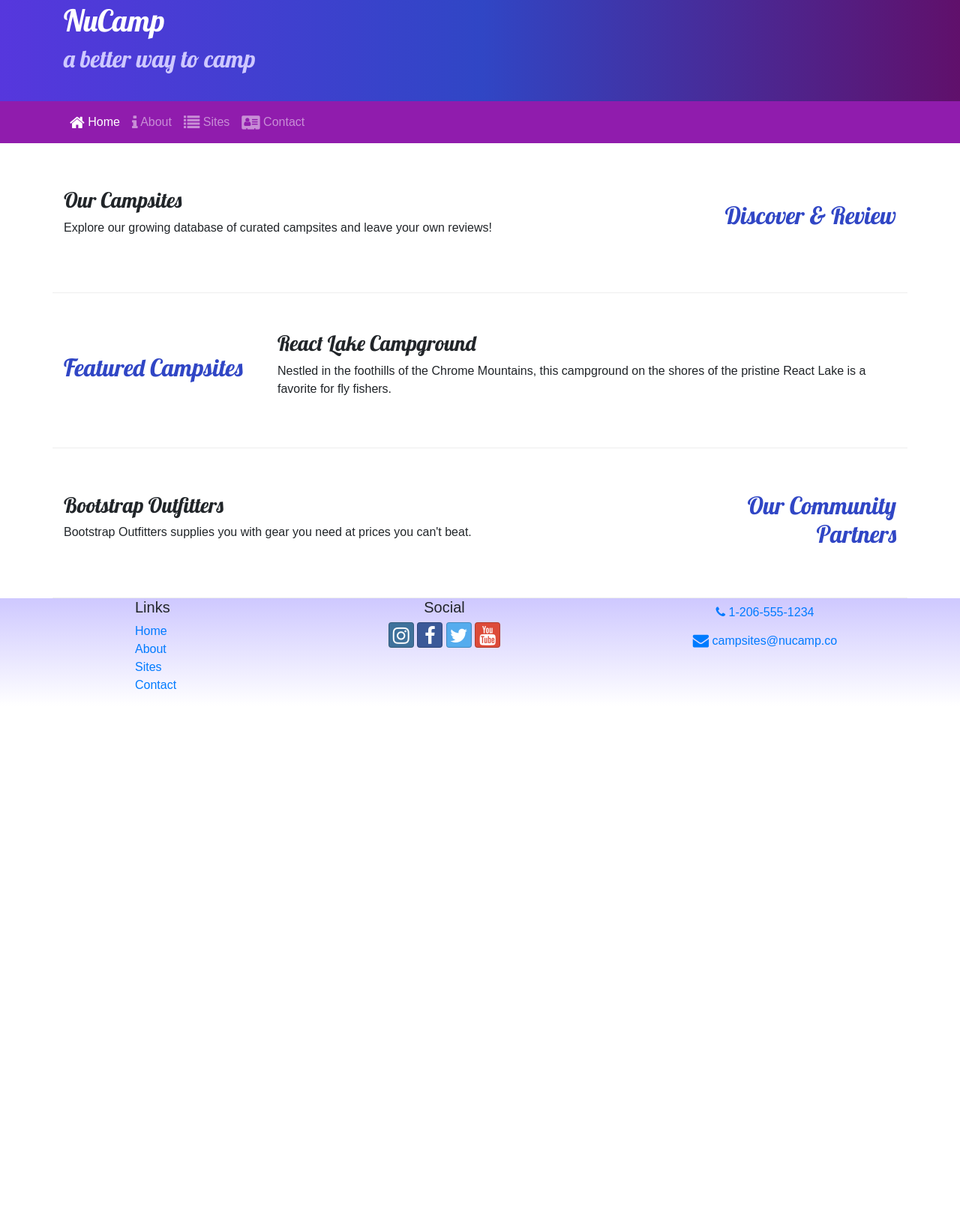
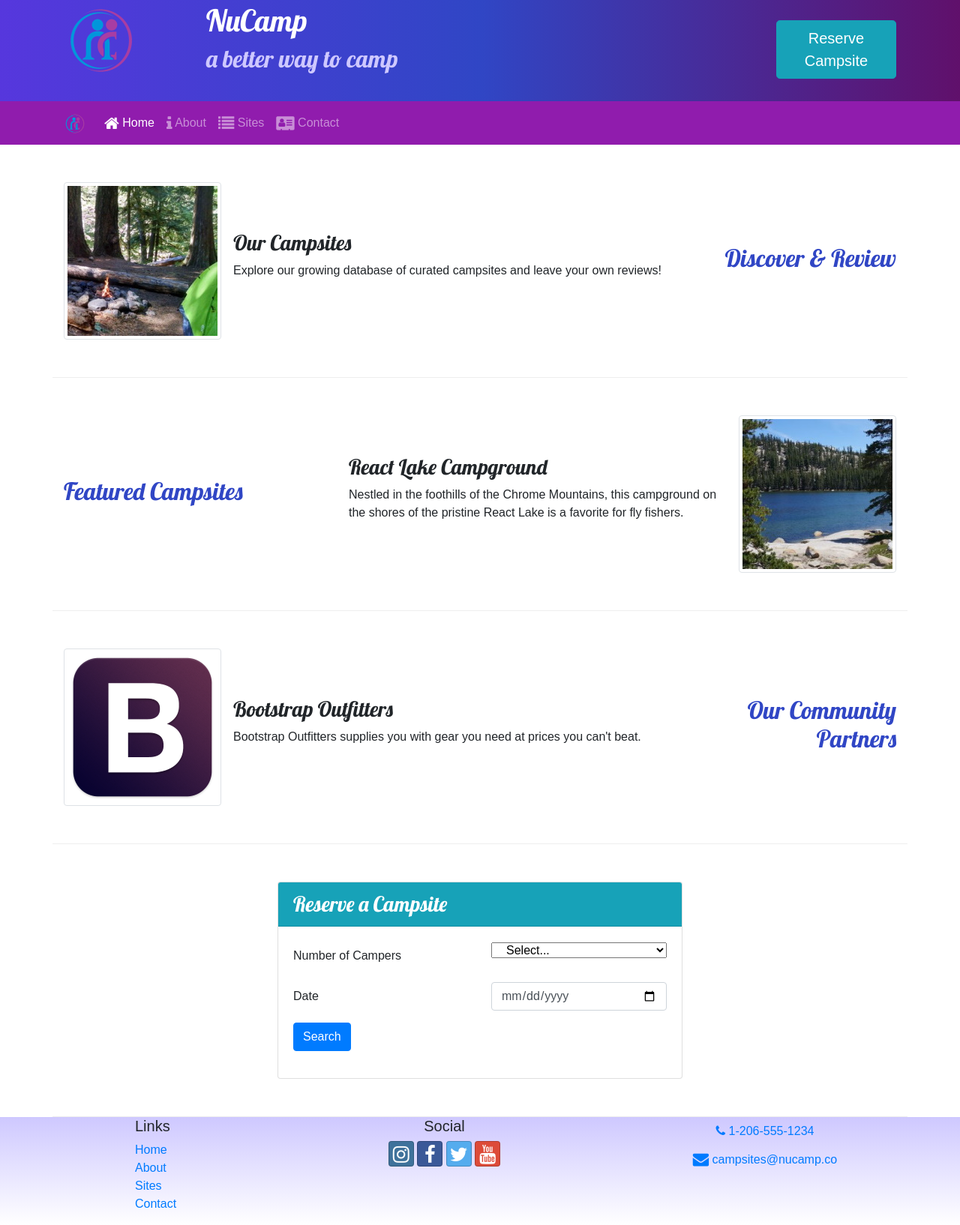
Before and after one commit to apontc/novocampsite, a website: page index.html in a window 1280 px wide. Shown: the part 27-1661 px from the top of the page at 75% size. Before the commit the page ends 969 px from the top, so only its background shows below. Drawn offline with nearby package versions, Linux system fonts and the light colour scheme.

Commit message:
ReactLake Image Reserve Campsite Form and Jumbo button

```diff
--- a/index.html
+++ b/index.html
@@ -23,9 +23,15 @@
     <header class="jumbotron jumbotron-fluid">
         <div class="container">
             <div class="row">
+                <div class="col-4 col-sm-3 col-md-2 align-self-center">
+                    <img src="img/logo.png" class="img-fluid" />
+                </div>
                 <div class="col">
                     <h1>NuCamp</h1>
                     <h2>a better way to camp</h2>
+                </div>
+                <div class="col-md-4 col-xl-2 mt-4">
+                    <a href="#reserveForm" class="btn btn-lg btn-info">Reserve Campsite</a>
                 </div>
             </div>
         </div>
@@ -33,9 +39,13 @@
 
     <nav class="navbar navbar-expand-sm navbar-dark sticky-top">
         <div class="container">
+            <a class="navbar-brand" href="#">
+                <img src="img/logo.png" height="30" width="30"/>
+            </a>
             <button class="navbar-toggler" type="button" data-toggle="collapse" data-target="#nuCampNavbar">
                 <span class="navbar-toggler-icon"></span>
             </button>
+
             <div class="collapse navbar-collapse" id="nuCampNavbar">
                 <ul class="navbar-nav">
                     <li class="nav-item active"><a class="nav-link" href="#"><i class="fa fa-home fa-lg"></i> Home</a></li>
@@ -43,8 +53,8 @@
                     <li class="nav-item"><a class="nav-link" href="#"><i class="fa fa-list fa-lg"></i> Sites</a></li>
                     <li class="nav-item"><a class="nav-link" href="contactus.html"><i class="fa fa-address-card fa-lg"></i> Contact</a></li>
                 </ul>
+            </div>
         </div>
-            </div>
     </nav>
 
 
@@ -55,18 +65,32 @@
                 <h2 class="text-sm-right">Discover & Review</h2>
             </div>
             <div class="col">
-                <h3>Our Campsites</h3>
-                <p class="d-none d-sm-block">Explore our growing database of curated campsites and leave your own reviews!</p>
+                <div class="media">
+                    <img src="img/breadcrumb-trail-thumb.jpg" alt="Breadcrumb Trail thumbnail"
+                class="d-flex mr-3 img-thumbnail" />
+                    <div class="media-body align-self-center">
+                        <h3>Our Campsites</h3>
+                        <p class="d-none d-sm-block">Explore our growing database of
+                        curated campsites and leave your own reviews!
+                        </p>
+                    </div>
+                </div>
             </div>
         </div>
 
         <div class="row row-content align-items-center">
-            <div class="col-sm-4 col-md-3">
-                <h2>Featured Campsites</h2>
+            <div class="col-sm-4 order-sm-first ol-md-3">
+                <h2 class="text-sm-left">Featured Campsites</h2>
             </div>
             <div class="col">
-                <h3>React Lake Campground</h3>
-                <p class="d-none d-sm-block">Nestled in the foothills of the Chrome Mountains, this campground on the shores of the pristine React Lake is a favorite for fly fishers.</p>
+                <div class="media">
+                    <div class="media-body align-self-center">
+                        <h3>React Lake Campground</h3>
+                        <p class="d-none d-sm-block">Nestled in the foothills of the Chrome Mountains, this campground on the shores of the pristine React Lake is a favorite for fly fishers.</p>
+                    </div>
+                    <img src="img/react-lake-thumb.jpg" alt="React Lake Campground Thumbnail"
+                    class="d-flex ml-3 img-thumbnail float-right">
+                </div>
             </div>
         </div>
 
@@ -75,10 +99,57 @@
                 <h2 class="text-sm-right">Our Community Partners</h2>
             </div>
             <div class="col">
-                <h3>Bootstrap Outfitters</h3>
-                <p class="d-none d-sm-block">Bootstrap Outfitters supplies you with gear you need at prices you can't beat.</p>
+                <div class="media">
+                    <img src="img/bootstrap-thumb.png" alt="Bootstrap Outfitters"
+                    class="d-flex mr-3 img-thumbnail align-self-center">
+                    <div class="media-body align-self-center">
+                        <h3>Bootstrap Outfitters</h3>
+                        <p class="d-none d-sm-block">Bootstrap Outfitters
+                            supplies you with gear you need at prices you can't beat.
+                        </p>
+                    </div>
+                </div>
             </div>
         </div>
+        <div class="row row-content">
+            <div class="col-sm-6 mx-auto">
+                <div class="card">
+                    <h3 class="card-header bg-info text-white">
+                        Reserve a Campsite
+                    </h3>
+                    <div class="card-body">
+                        <form id="reserveForm">
+                            <div class="form-group row">
+                                <label class="col-form-label col-sm-6">Number of Campers</label>
+                                <div class="col-sm-6">
+                                    <select class="col" id="numCampers">
+                                        <option>Select...</option>
+                                        <option>1</option>
+                                        <option>2</option>
+                                        <option>3</option>
+                                        <option>4</option>
+                                        <option>5</option>
+                                        <option>6</option>
+                                    </select>
+                                </div>
+                            </div>
+                            <div class="form-group row">
+                                <label class="col-form-label col-sm-6" for="date">Date</label>
+                                <div class="col-sm-6">
+                                    <input class="form-control col" type="date" id="date" name="date" placeholder="">
+                                </div>
+                            </div>
+                            <div class="form-group row">
+                                <div class="col">
+                                    <button type="submit" class="btn btn-primary">Search</button>
+                                </div>
+                            </div>
+                        </form>
+                    </div>
+                </div>
+            </div>
+        </div>
+
     </div>
 
     <footer class="site-footer">
```
Also changed, not shown: about.html (+8 -1 lines), contactus.html (+8 -1 lines), img/bootstrap-thumb.png (added), img/breadcrumb-trail-thumb.jpg (added), img/breadcrumb-trail.jpg (added), img/chrome-river-thumb.jpg (added), img/chrome-river.jpg (added), img/logo.png (added), img/react-lake-thumb.jpg (added), img/react-lake.jpg (added).
